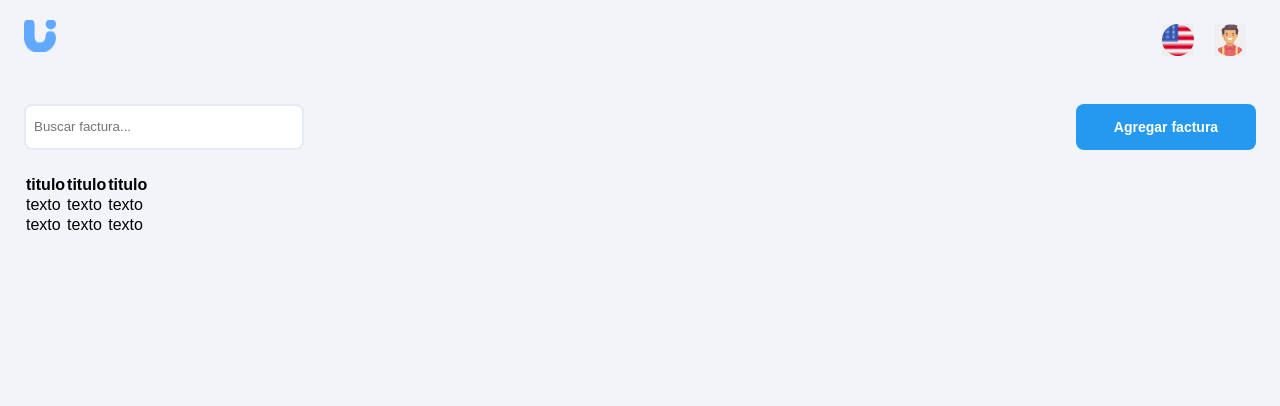
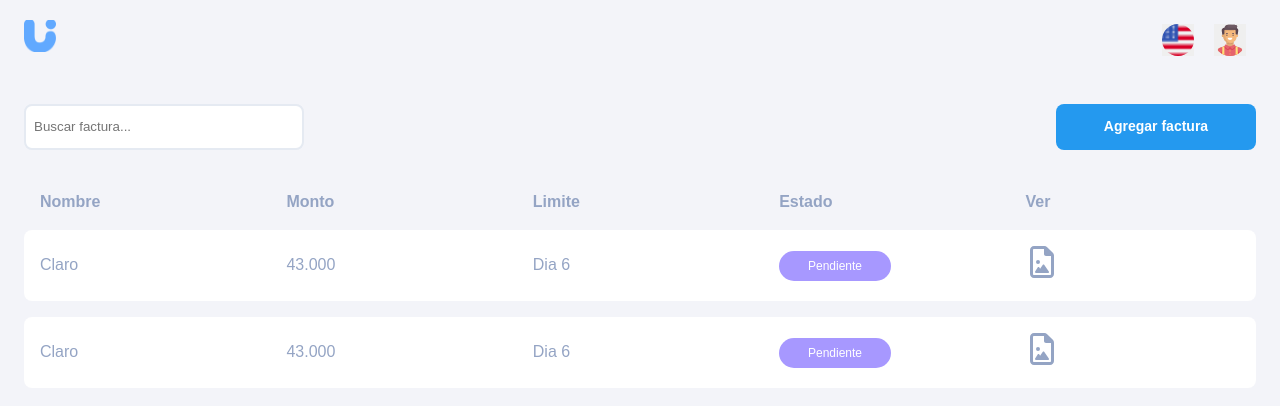
Before and after one commit to AndresOrozcoDev/bills_organizer-reminder, a React (Vite) app: page /home in a window 1280 px wide. Shown: the top 406 px of the page. Built offline with nearby package versions, Linux system fonts and the light colour scheme; no server answers; sample sign-in values are in the browser's storage.

Commit message:
add styles

```diff
--- a/src/App.css
+++ b/src/App.css
@@ -10,23 +10,19 @@
   .btn {
     cursor: pointer;
     font-weight: 600;
+    line-height: 1.75;
+    border-width: 0px;
+    text-align: center;
     font-size: 0.875rem;
-    line-height: 1.75;
-    min-width: 64px;
-    background-color: var(--blue-ligth-color-primary);
-    width: 100%;
+    padding: 0.6rem 1.5rem;
+    width: min(200px, 100%);
     color: var(--white-color);
     border-radius: var(--border-radius);
-    padding: 0.6rem 1.5rem;
-    border-width: 0px;
+    background-color: var(--blue-ligth-color-primary);
   }
 
   .btn:hover {
     background-color: var(--blue-dark-color-primary);
-  }
-
-  .btn--small {
-    width: 180px;
   }
 
   small {
--- a/src/App.tsx
+++ b/src/App.tsx
@@ -1,13 +1,15 @@
 import { useEffect, useState } from "react";
-import "./App.css";
+import { auth } from "./firebase-config.tsx";
 import { Routes, Route } from "react-router-dom";
 import { onAuthStateChanged } from "firebase/auth";
-import { auth } from "./firebase-config.tsx";
+import "./App.css";
 
+import Home from "./features/bills/pages/home/Home.tsx";
 import Login from "./features/auth/pages/login/Login.tsx";
+import Create from "./features/bills/pages/create/Create.tsx";
 import Register from "./features/auth/pages/register/Register.tsx";
-import Home from "./features/bills/pages/home/Home.tsx";
 import ProtectedRoute from "./features/bills/components/protectedRoute/ProtectedRoute.tsx";
+
 
 function App() {
   const [user, setUser] = useState<any>(null);
@@ -50,6 +52,14 @@
             </ProtectedRoute>
           }
         />
+        <Route
+          path="/create"
+          element={
+            <ProtectedRoute user={user}>
+              <Create user={user} />
+            </ProtectedRoute>
+          }
+        />
       </Routes>
     </div>
   );
--- a/src/features/auth/components/form/Form.tsx
+++ b/src/features/auth/components/form/Form.tsx
@@ -52,7 +52,7 @@
         />
       </div>
       <input
-        className="btn btn--primary"
+        className="btn"
         type="submit"
         value={title}
         title={title}
--- a/src/features/bills/components/Table/Table.css
+++ b/src/features/bills/components/Table/Table.css
@@ -0,0 +1,64 @@
+table {
+  display: table;
+  width: 100%;
+  border-spacing: 0px 1rem;
+  border-collapse: separate;
+}
+
+table thead {
+    display: table-header-group;
+}
+
+table thead tr {
+    color: inherit;
+    display: table-row;
+    vertical-align: middle;
+    outline: 0px;
+}
+
+table thead tr th {
+    line-height: 1.5rem;
+    text-align: left;
+    padding: 0px 16px;
+    color: rgb(148, 164, 196);
+    width: 150px;
+    min-width: 200px;
+}
+
+table tbody {
+    display: table-row-group;
+}
+
+table tbody tr {
+    background-color: var(--white-color);
+}
+
+table tbody tr td {
+    line-height: 1.43;
+    text-align: left;
+    padding: 16px;
+    color: rgb(148, 164, 196);
+}
+
+table tbody tr td:first-child {
+    border-top-left-radius: 8px;
+    border-bottom-left-radius: 8px;
+}
+
+table tbody tr td:last-child {
+    border-top-right-radius: 8px;
+    border-bottom-right-radius: 8px;
+}
+
+table tbody tr td a img {
+    width: 32px;
+    height: 32px;
+    cursor: pointer;
+}
+
+table tbody tr td .status--column {
+    border-radius: 40px;
+    padding: 0.5rem 1.8rem;
+    color: var(--white-color);
+    background-color: rgb(167, 152, 255);
+}
--- a/src/features/bills/components/Table/Table.tsx
+++ b/src/features/bills/components/Table/Table.tsx
@@ -1,29 +1,48 @@
-import './Table.css';
+import "./Table.css";
+import ViewIcon from "../../../../assets/icon/file-image-regular.svg";
 
 function Table() {
   return (
     <table>
       <thead>
         <tr>
-                    <th>titulo</th>
-                    <th>titulo</th>
-                    <th>titulo</th>
+          <th>Nombre</th>
+          <th>Monto</th>
+          <th>Limite</th>
+          <th>Estado</th>
+          <th>Ver</th>
         </tr>
       </thead>
       <tbody>
         <tr>
-                    <td>texto</td>
-                    <td>texto</td>
-                    <td>texto</td>
+          <td>Claro</td>
+          <td>43.000</td>
+          <td>Dia 6</td>
+          <td>
+            <small className="status--column">Pendiente</small>
+          </td>
+          <td>
+            <a href="" title="View bill">
+              <img src={ViewIcon} alt="Ver" />
+            </a>
+          </td>
         </tr>
         <tr>
-                    <td>texto</td>
-                    <td>texto</td>
-                    <td>texto</td>
+          <td>Claro</td>
+          <td>43.000</td>
+          <td>Dia 6</td>
+          <td>
+            <small className="status--column">Pendiente</small>
+          </td>
+          <td>
+            <a href="" title="View bill">
+              <img src={ViewIcon} alt="Ver" />
+            </a>
+          </td>
         </tr>
       </tbody>
     </table>
-    )
+  );
 }
 
 export default Table;
--- a/src/features/bills/components/dashboard/Dahboard.tsx
+++ b/src/features/bills/components/dashboard/Dahboard.tsx
@@ -6,7 +6,7 @@
     <div className="container">
       <div className="options__container">
         <input type="text" className="dashboard__input" placeholder="Buscar factura..."/>
-        <button className="btn btn--small">Agregar factura</button>
+        <a href="/create" className='btn'>Agregar factura</a>
       </div>
       <div className="table__container">
         <Table />
--- a/src/features/bills/components/dashboard/Dashboard.css
+++ b/src/features/bills/components/dashboard/Dashboard.css
@@ -4,16 +4,17 @@
 
 .container .options__container {
   display: flex;
-  flex-direction: row;
+  row-gap: 10px;
+  flex-direction: column;
   justify-content: space-between;
 }
 
 .container .options__container .dashboard__input {
-  width: 280px;
   text-align: left;
   padding: 0px 8px;
   font-weight: 500;
   height: 3.4375em;
+  width: min(280px, 100%);
   border-radius: var(--border-radius);
   border: 2px solid rgb(229, 234, 242);
   color: var(--gray-dark-color-secondary);
@@ -21,4 +22,11 @@
 
 .container .table__container {
   margin-top: 1.5rem;
+  overflow: auto;
 }
+
+@media(min-width: 600px) {
+  .container .options__container {
+    flex-direction: row;
+  }
+}
--- /dev/null
+++ b/src/features/bills/pages/create/Create.tsx
@@ -0,0 +1,12 @@
+import "./Create.css";
+
+interface CreateProps {
+  user: any;
+}
+
+
+function Create({ user }: CreateProps) {
+  return <div>Create page</div>;
+}
+
+export default Create;
```
Also changed, not shown: src/features/bills/pages/home/Home.tsx (+4 -3 lines), src/assets/icon/file-image-regular.svg (added), src/features/bills/pages/create/Create.css (added). Lines whose indentation alone changed are shown as unchanged.
